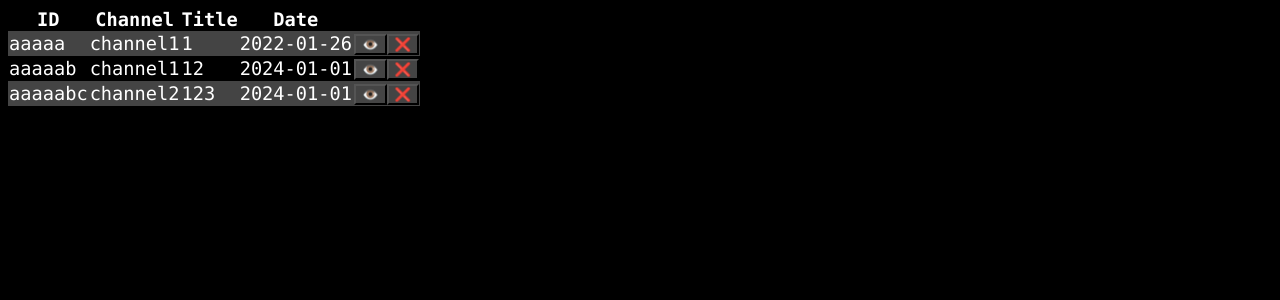
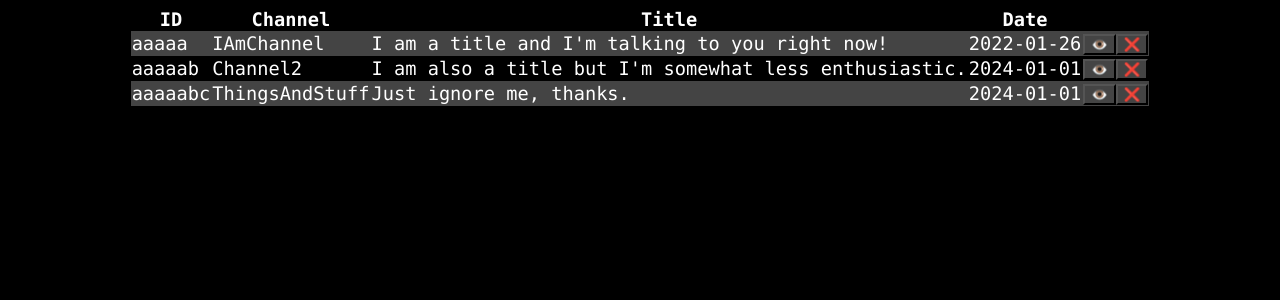
Before and after one commit to RobinWragg/yt, a Next.js app: page / in a window 1280 px wide. Shown: the top 300 px of the page. Built offline with nearby package versions, Linux system fonts and the light colour scheme.

Commit message:
Center table

```diff
--- a/src/pages/index.tsx
+++ b/src/pages/index.tsx
@@ -64,7 +64,7 @@ export default function Home() {
     }
 
     // borderCollapse is needed to color rows correctly.
-    return <table style={{ borderCollapse: "collapse" }}>
+    return <table style={{ borderCollapse: "collapse", margin: "auto" }}>
         <thead>
             <tr>
                 {columns.map(({ label, accessor }) => {
--- a/src/pages/mockdata.json
+++ b/src/pages/mockdata.json
@@ -1,20 +1,20 @@
 [
     {
         "id": "aaaaa",
-        "title": "1",
-        "channel": "channel1",
+        "title": "I am a title and I'm talking to you right now!",
+        "channel": "IAmChannel",
         "date": "2022-01-26"
     },
     {
         "id": "aaaaab",
-        "title": "12",
-        "channel": "channel1",
+        "title": "I am also a title but I'm somewhat less enthusiastic.",
+        "channel": "Channel2",
         "date": "2024-01-01"
     },
     {
         "id": "aaaaabc",
-        "title": "123",
-        "channel": "channel2",
+        "title": "Just ignore me, thanks.",
+        "channel": "ThingsAndStuff",
         "date": "2024-01-01"
     }
 ]
```
